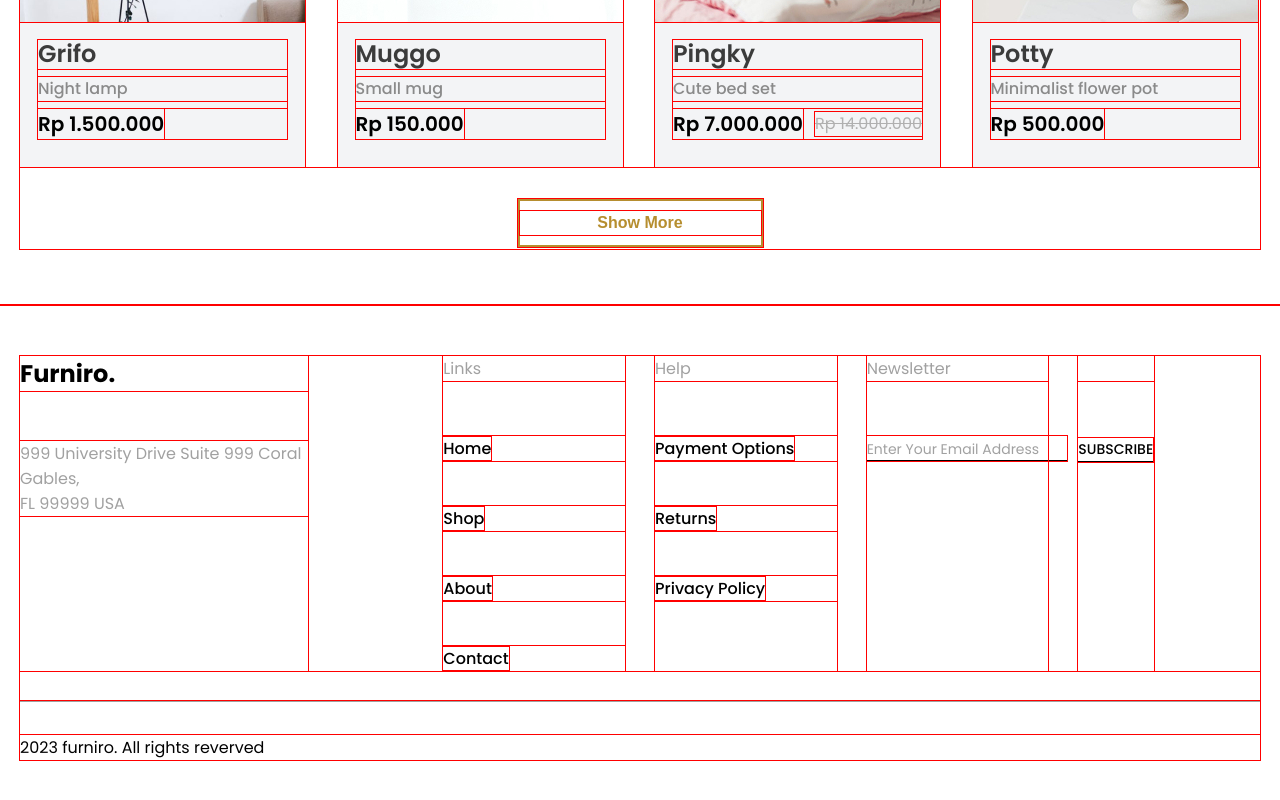
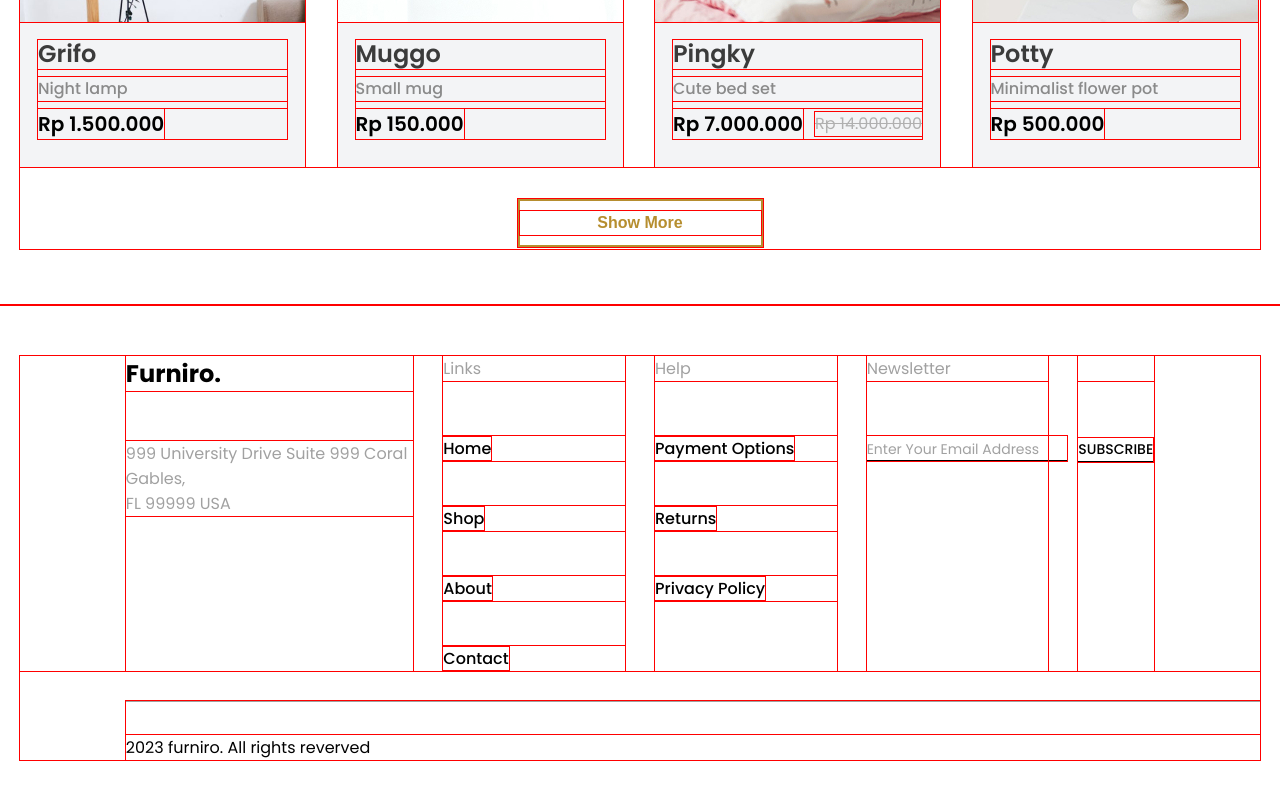
Before and after one commit to Hannalysis/furniture-site-implementation, a React (Vite) app: page / in a window 1280 px wide. Shown: the part 1676-2476 px from the top of the page. Built offline with nearby package versions, Linux system fonts and the light colour scheme.

Commit message:
styling: Added footer breakpoint for 1240px

```diff
--- a/src/components/Footer/Footer.module.css
+++ b/src/components/Footer/Footer.module.css
@@ -79,6 +79,33 @@ input::placeholder, .subButton {
 @media (min-width: 1024px) {
 
     .footerFurniroInfo {
+        grid-column: 2 / 5;
+    }
+
+    .footerLinks {
+        grid-column: 5 / 7;
+    }
+
+    .footerHelp {
+        grid-column: 7 / 9;
+    }
+
+    .footerNewsletter {
+        grid-column: 9 / 11;
+    }
+
+    .footerSubscribe {
+        grid-column: 11 / 12;
+    }
+
+    .footerCopyright {
+    grid-column: 2 / -1;
+    }
+}
+
+@media (min-width: 1440px) {
+
+    .footerFurniroInfo {
         grid-column: 1 / 4;
     }
 
@@ -101,4 +128,4 @@ input::placeholder, .subButton {
     .footerCopyright {
     grid-column: 1 / -1;
     }
-    }
+}
```
